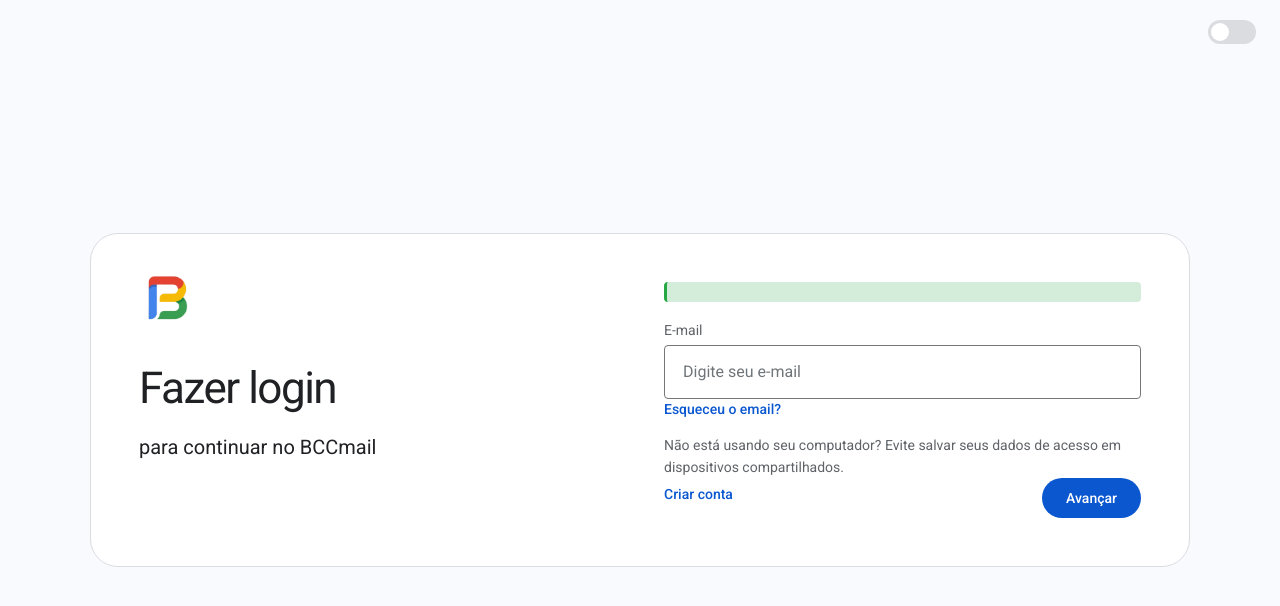
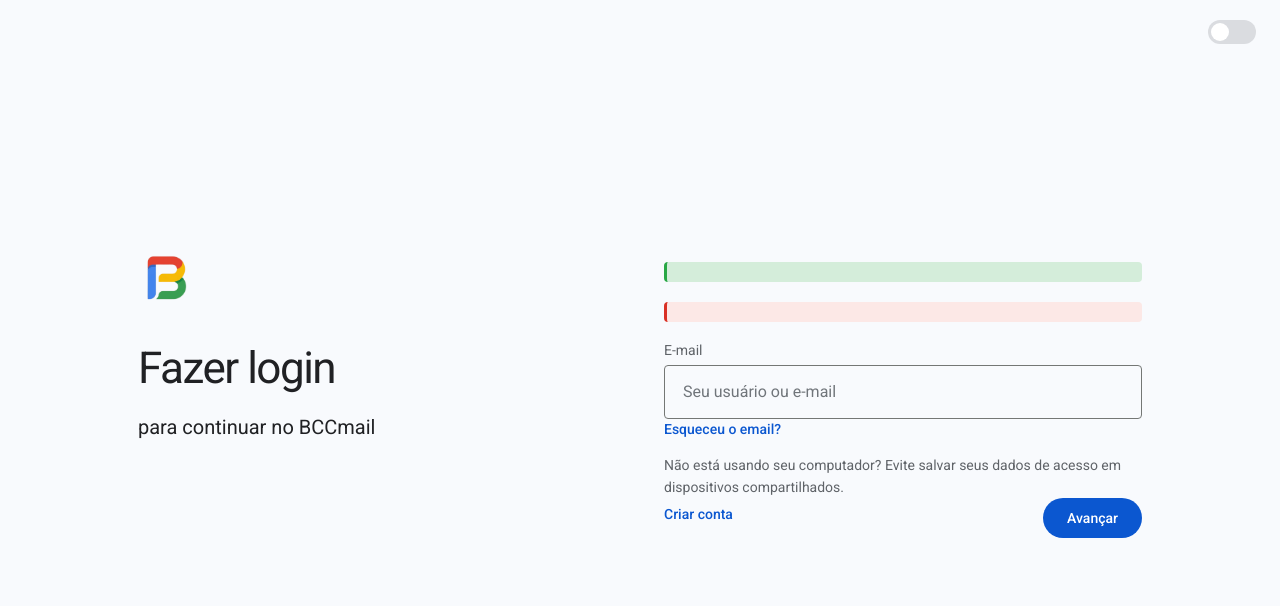
Before and after one commit to alanfolv/BCCmail, a PHP site: the page made by src/views/login.html in a window 1280 px wide. Shown: the top 606 px of the page. Run offline with PHP 8.4, Linux system fonts and the light colour scheme; some web fonts are replaced.

Commit message:
minor changes

```diff
--- a/css/style.css
+++ b/css/style.css
@@ -686,9 +686,9 @@ body.login-page {
     width: 100%;
     max-width: 1100px;
     padding: 48px;
-    background-color: #ffffff;
-    border: 1px solid #dadce0;
-    border-radius: 28px;
+    background-color: transparent;
+    border: none;
+    border-radius: 0;
 }
 
 .login-card {
@@ -786,7 +786,7 @@ body.login-page {
     line-height: 1.5;
 }
 
-.signup-error {
+.form-error {
     padding: 10px 12px;
     border-left: 3px solid #d93025;
     border-radius: 4px;
@@ -894,8 +894,8 @@ html[data-theme="dark"] body.login-page {
 }
 
 html[data-theme="dark"] .login-container {
-    background-color: #1e1f20;
-    border-color: #3c4043;
+    background-color: transparent;
+    border: none;
 }
 
 html[data-theme="dark"] .login-header h1,
@@ -921,7 +921,7 @@ html[data-theme="dark"] .signup-success {
     color: #b7f7c7;
 }
 
-html[data-theme="dark"] .signup-error {
+html[data-theme="dark"] .form-error {
     border-left-color: #f28b82;
     background-color: #3c2321;
     color: #f2b8b5;
--- a/src/views/cadastro.html
+++ b/src/views/cadastro.html
@@ -6,7 +6,7 @@
     <meta name="viewport" content="width=device-width, initial-scale=1.0">
     <title>Criar conta</title>
     <link href="https://fonts.googleapis.com/css2?family=Google+Sans:wght@400;500;600;700&family=Roboto:wght@400;500;700&display=swap" rel="stylesheet">
-    <link rel="stylesheet" href="../../css/style.css?v=signup-alerts">
+    <link rel="stylesheet" href="../../css/style.css?v=login-box">
     <link rel="icon" href="../../img/bccmail_minimal.png" type="image/png">
 </head>
 <body class="login-page">
@@ -31,7 +31,7 @@
                 <form action="/signup" method="POST" class="login-form" id="form-cadastro">
 
                     <?php if (!empty($error)): ?>
-                        <div class="signup-error" role="alert">
+                        <div class="form-error" role="alert">
                             <?= htmlspecialchars($error, ENT_QUOTES, 'UTF-8') ?>
                         </div>
                     <?php endif; ?>
--- a/src/views/login.html
+++ b/src/views/login.html
@@ -10,7 +10,7 @@
 
     <link href="https://fonts.googleapis.com/css2?family=Google+Sans:wght@400;500;600;700&family=Roboto:wght@400;500;700&display=swap" rel="stylesheet">
 
-    <link rel="stylesheet" href="css/style.css?v=signup-alerts">
+    <link rel="stylesheet" href="css/style.css?v=login-box">
     <link rel="icon" href="img/bccmail_minimal.png" type="image/png">
 </head>
 
@@ -52,6 +52,12 @@
                         </div>
                     <?php endif; ?>
 
+                    <?php if (!empty($error)): ?>
+                        <div class="form-error" role="alert">
+                            <?= htmlspecialchars($error, ENT_QUOTES, 'UTF-8') ?>
+                        </div>
+                    <?php endif; ?>
+
                     <!-- ETAPA 1: EMAIL -->
                     <div id="email-step">
 
@@ -60,10 +66,11 @@
                             <label for="email">E-mail</label>
 
                             <input
-                                type="email"
+                                type="text"
                                 id="email"
                                 name="email"
-                                placeholder="Digite seu e-mail"
+                                placeholder="Seu usuário ou e-mail"
+                                inputmode="email"
                                 autocomplete="username"
                                 required
                             >
```
Also changed, not shown: README.md.
